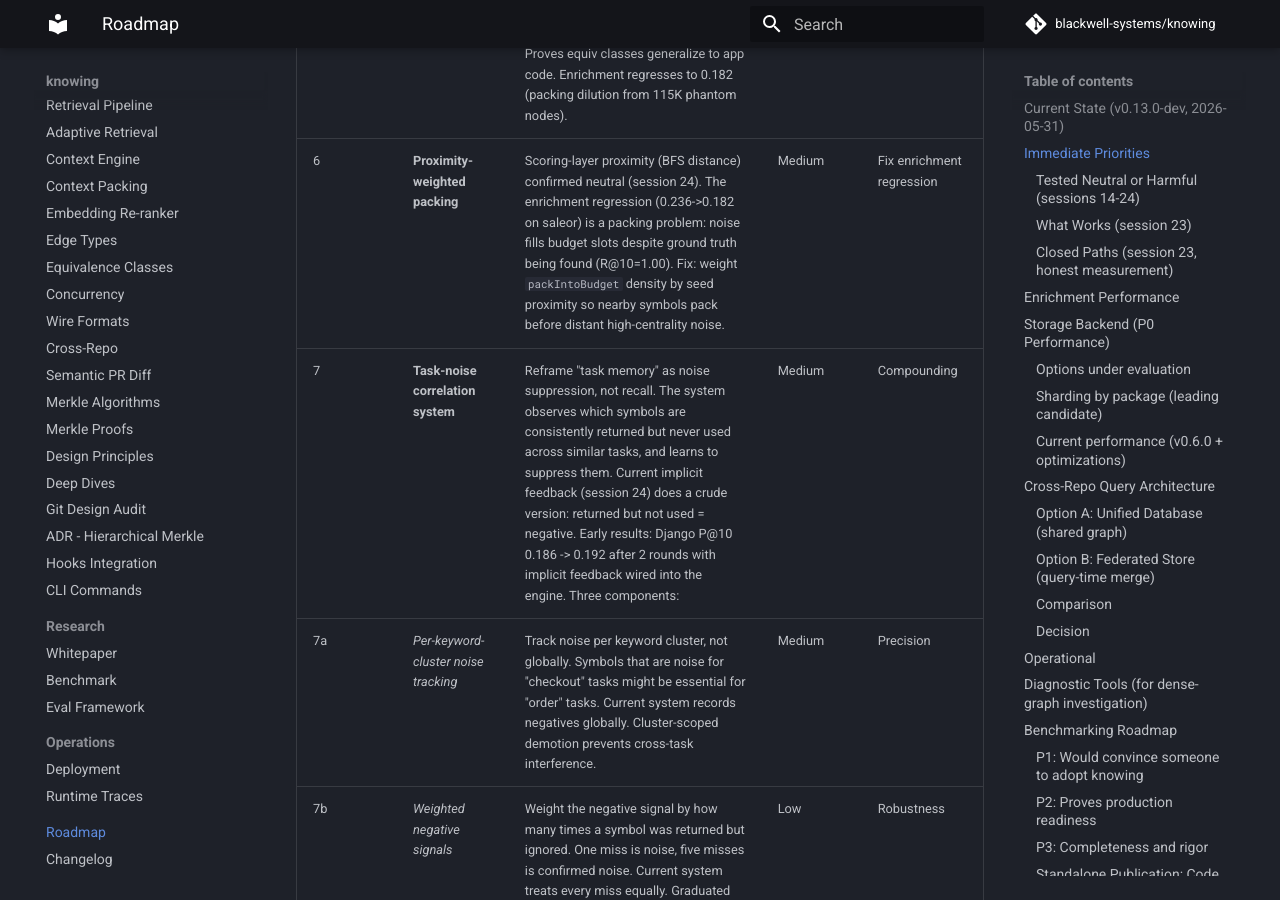
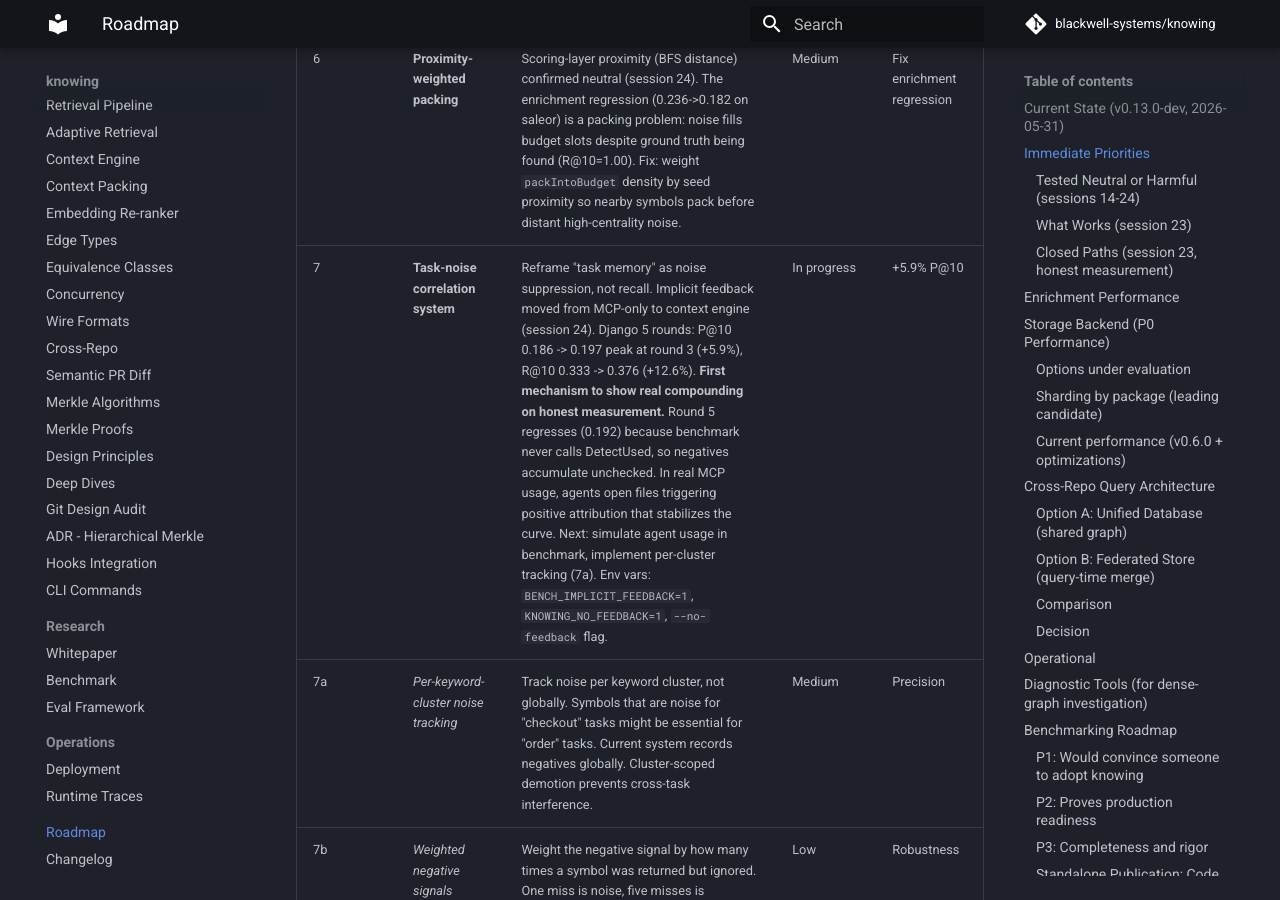
Before and after one commit to blackwell-systems/knowing, an MkDocs documentation site: the page built from docs/roadmap.md, in a window 1280 px wide and 900 px high, scrolled down 2018 px. Built offline with MkDocs 1.6.1 and Material for MkDocs 9.7.7, drawn with Linux system fonts in a browser that asks for light colours; comment, search, counter and statistics services are not loaded.

Commit message:
docs: update roadmap with noise demotion results, add env vars to CLAUDE.md

```diff
--- a/docs/roadmap.md
+++ b/docs/roadmap.md
@@ -46,7 +46,7 @@ What's shipped is in the [changelog](CHANGELOG.md). This document covers what's
 | 4 | **Equiv class auto-discovery** | Deferred. Language scoping already prevents cross-language false positives. Within-language framework scoping (e.g. skip Flask classes on Django repo) is unnecessary: non-matching frameworks return empty from `NodesByName` instantly. No measurable performance or precision issue. Revisit if corpus grows to 50+ frameworks per language. | **Deferred** | Not needed |
 | 5 | ~~Add framework-using repos to corpus~~ | **SHIPPED session 24.** saleor/saleor (Django e-commerce, 4,255 Python files). 11 tasks, P@10=0.236 unenriched. Checkout flow 1.00. Proves equiv classes generalize to app code. Enrichment regresses to 0.182 (packing dilution from 115K phantom nodes). | **Shipped** | Eval credibility |
 | 6 | **Proximity-weighted packing** | Scoring-layer proximity (BFS distance) confirmed neutral (session 24). The enrichment regression (0.236->0.182 on saleor) is a packing problem: noise fills budget slots despite ground truth being found (R@10=1.00). Fix: weight `packIntoBudget` density by seed proximity so nearby symbols pack before distant high-centrality noise. | Medium | Fix enrichment regression |
-| 7 | **Task-noise correlation system** | Reframe "task memory" as noise suppression, not recall. The system observes which symbols are consistently returned but never used across similar tasks, and learns to suppress them. Current implicit feedback (session 24) does a crude version: returned but not used = negative. Early results: Django P@10 0.186 -> 0.192 after 2 rounds with implicit feedback wired into the engine. Three components: | Medium | Compounding |
+| 7 | **Task-noise correlation system** | Reframe "task memory" as noise suppression, not recall. Implicit feedback moved from MCP-only to context engine (session 24). Django 5 rounds: P@10 0.186 -> 0.197 peak at round 3 (+5.9%), R@10 0.333 -> 0.376 (+12.6%). **First mechanism to show real compounding on honest measurement.** Round 5 regresses (0.192) because benchmark never calls DetectUsed, so negatives accumulate unchecked. In real MCP usage, agents open files triggering positive attribution that stabilizes the curve. Next: simulate agent usage in benchmark, implement per-cluster tracking (7a). Env vars: `BENCH_IMPLICIT_FEEDBACK=1`, `KNOWING_NO_FEEDBACK=1`, `--no-feedback` flag. | In progress | +5.9% P@10 |
 | 7a | *Per-keyword-cluster noise tracking* | Track noise per keyword cluster, not globally. Symbols that are noise for "checkout" tasks might be essential for "order" tasks. Current system records negatives globally. Cluster-scoped demotion prevents cross-task interference. | Medium | Precision |
 | 7b | *Weighted negative signals* | Weight the negative signal by how many times a symbol was returned but ignored. One miss is noise, five misses is confirmed noise. Current system treats every miss equally. Graduated confidence prevents premature demotion from a single bad query. | Low | Robustness |
 | 7c | *Vocabulary expansion from usage* | When agent asks "how does checkout work" then opens `Order.can_cancel`, record "checkout" -> `Order.can_cancel`. Automatic equiv class generation from observed usage. Most powerful: covers gaps hand-curated classes can't anticipate. | Medium | Learned equiv classes |
```
Also changed, not shown: CLAUDE.md (+8 -1 lines).
